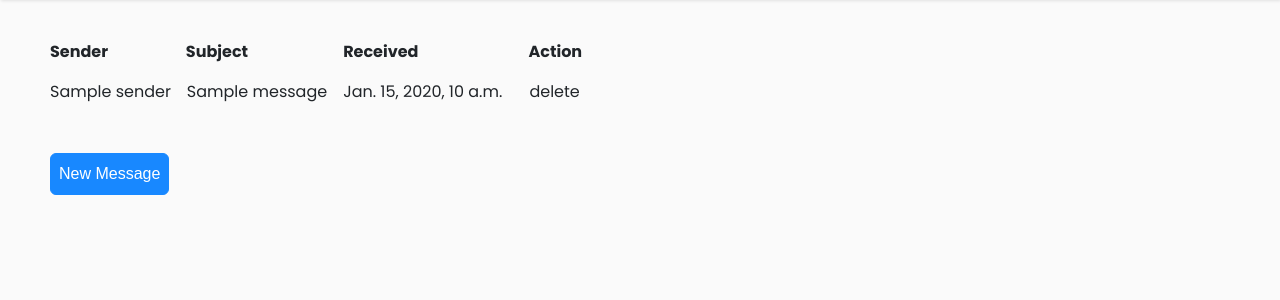
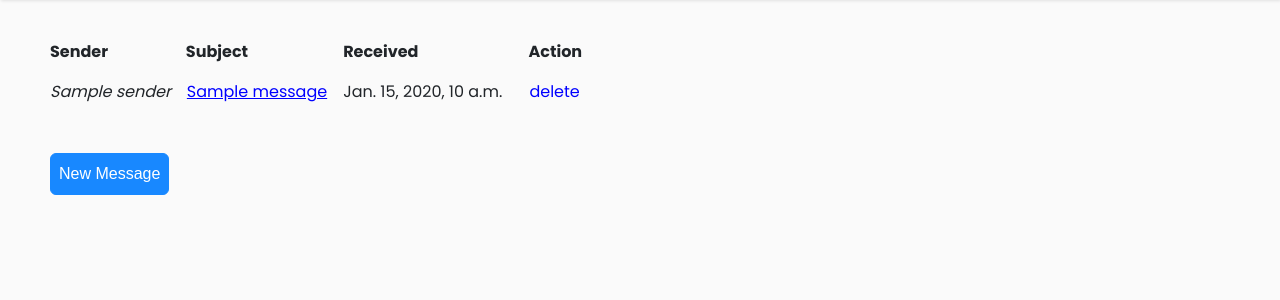
Before and after one commit to ian-kang/djangomarketplace, a Django app: template templates/django_messages/inbox.html in a window 1280 px wide. Shown: the part 136-436 px from the top of the page. Run offline with Django 3.2, Linux system fonts and the light colour scheme; the template is opened without the code that fills it: most values are stand-ins (such as "Sample title", 1, 10 or a date in 2020); some libraries are stand-ins or nearby versions.

Commit message:
just made the inbox table look a bit better

```diff
--- a/templates/django_messages/inbox.html
+++ b/templates/django_messages/inbox.html
@@ -7,7 +7,7 @@
 <table class="messages">
     <thead>
         <tr>
-	<th style="padding:0 15px 15px 50px;">{% trans "Sender" %}</th>
+	<th style="padding:0 15px 15px 50px;"> {% trans "Sender" %} </th>
 	<th style="padding:0 15px 15px 0px;">{% trans "Subject" %}</th>
 	<th style="padding:0 110px 15px 15px;">{% trans "Received" %}</th>
 	<th style="padding:0 15px 15px 0px;">{% trans "Action" %}</th>
@@ -16,15 +16,15 @@
     <tbody>
 {% for message in message_list %}
     <tr>
-        <td style="padding:0 15px 0 50px;">{{ message.sender }}</td>
+        <td style="padding:0 15px 0 50px;"> <i> {{ message.sender }} </i> </td>
         <td>
             {% if message.new %}<strong>{% endif %}
             {% if message.replied %}<em>{% endif %}
-            <a href="{{ message.get_absolute_url }}">{{ message.subject }}</a>
+            <a id="subject" href="{{ message.get_absolute_url }}">{{ message.subject }}</a>
             {% if message.replied %}</em>{% endif %}
             {% if message.new %}</strong>{% endif %}</td>
         <td style="padding:0 0px 0 15px;">{{ message.sent_at|date:_("DATETIME_FORMAT") }}</td>
-        <td><a href="{% url 'messages_delete' message.id %}">{% trans "delete" %}</a></td>
+        <td><a id="delete" href="{% url 'messages_delete' message.id %}"> {% trans "delete" %}</a></td>
     </tr>
 {% endfor %}
     </tbody>
@@ -63,6 +63,17 @@ a#inbox{
    color: #fff;
 }
 
+#subject{
+   cursor:pointer;
+   color:blue;
+   text-decoration:underline;
+}
+
+#delete{
+   cursor:pointer;
+   color:blue;
+}
+
 </style>
 
 {% endblock %}
--- a/templates/profile.html
+++ b/templates/profile.html
@@ -10,7 +10,6 @@
           <p class="text-secondary">{{ user.email }} </p>
 
 	<!-- <button id="send_message" onclick="location.href='mailto:{{user.email}}';">Send Message</button> -->
-
 	</div>
       </div>
       <br>
```
Also changed, not shown: templates/django_messages/outbox.html (+14 -3 lines), templates/django_messages/trash.html (+7 -2 lines), templates/listing.html (+2 -8 lines).
